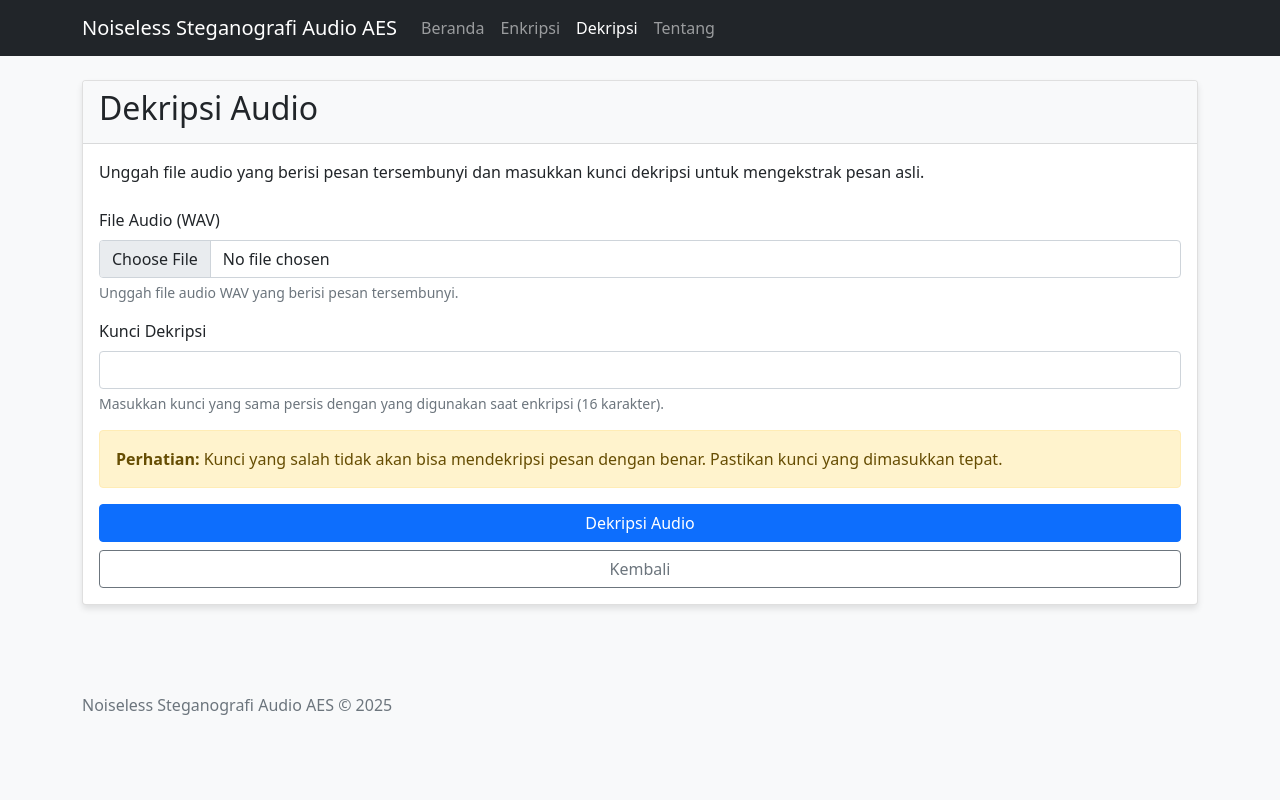
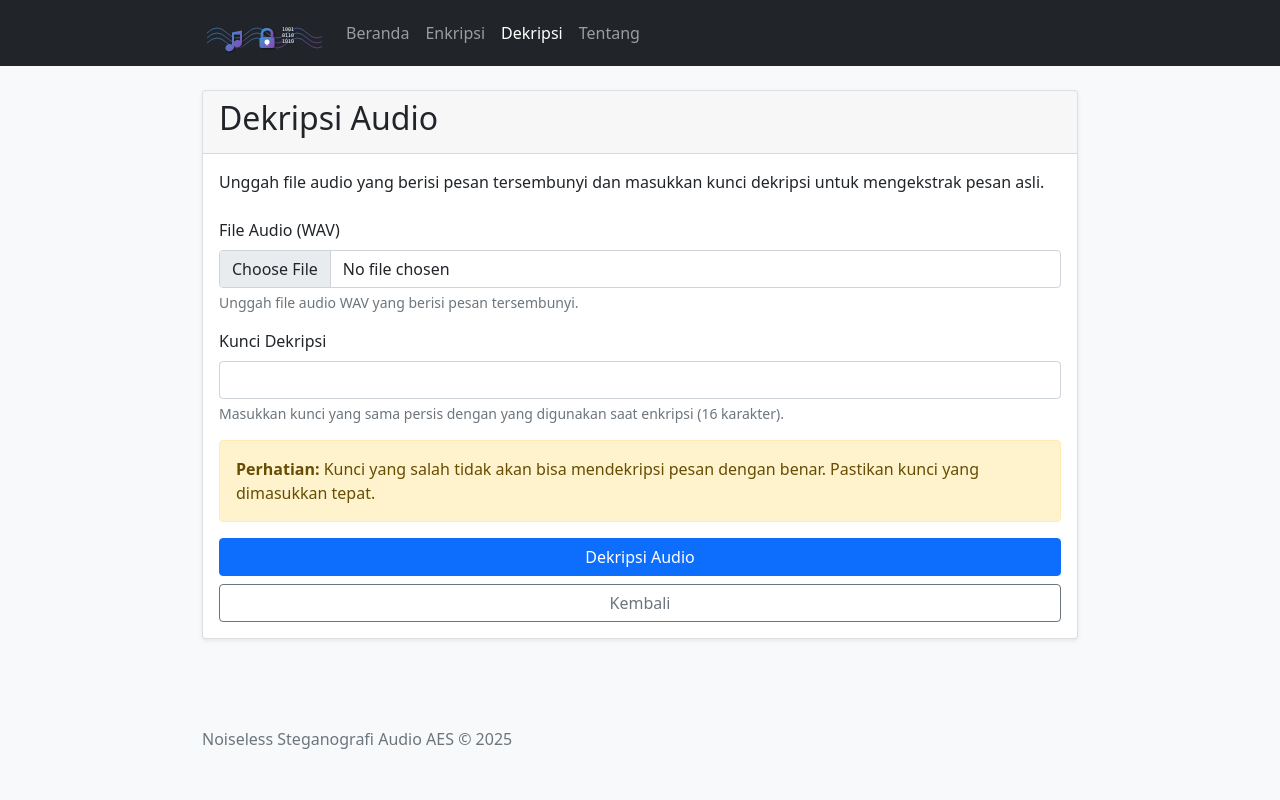
Before and after one commit to raoulhakim/aes-to-hex-to-biner-to-mapping-chord, a Flask app: page /decrypt in a window 1280 px wide. Run offline with Flask 3, Linux system fonts and the light colour scheme.

Commit message:
add logo

```diff
--- a/app/static/css/style.css
+++ b/app/static/css/style.css
@@ -11,15 +11,17 @@ body {
     margin-top: auto;
 }
 
+.container {
+    max-width: 900px;
+}
+
 .card {
-    box-shadow: 0 4px 6px rgba(0, 0, 0, 0.1);
+    box-shadow: 0 0.125rem 0.25rem rgba(0,0,0,0.075);
     margin-bottom: 1.5rem;
 }
 
 .card-header {
-    background-color: #f8f9fa;
-    border-bottom: 1px solid rgba(0, 0, 0, 0.125);
-    font-weight: 500;
+    background-color: rgba(0,0,0,0.03);
 }
 
 .jumbotron {
@@ -61,3 +63,50 @@ audio {
         padding: 1rem;
     }
 }
+
+/* Tabel hasil */
+.table-result {
+    font-size: 0.9rem;
+}
+
+.table-result .code {
+    font-family: monospace;
+    background-color: #f8f9fa;
+    padding: 0.2em 0.4em;
+    border-radius: 3px;
+}
+
+/* Form elements */
+textarea.form-control {
+    min-height: 120px;
+}
+
+/* Tampilan kunci */
+.key-display {
+    font-family: monospace;
+    letter-spacing: 1px;
+}
+
+/* Progress bar */
+.progress {
+    height: 20px;
+    margin-bottom: 1rem;
+}
+
+/* Logo */
+.navbar-brand {
+    display: flex;
+    align-items: center;
+    gap: 10px;
+}
+
+.app-logo {
+    height: 40px;
+    width: auto;
+}
+
+@media (max-width: 576px) {
+    .app-logo {
+        height: 30px;
+    }
+}
--- /dev/null
+++ b/app/static/js/main.js
@@ -0,0 +1,24 @@
+/**
+ * main.js - Fitur-fitur JavaScript dasar untuk aplikasi Noiseless Steganografi
+ */
+
+document.addEventListener('DOMContentLoaded', function() {
+    // Animasi logo saat halaman dimuat
+    const logo = document.querySelector('.app-logo');
+    if (logo) {
+        logo.style.transition = 'transform 0.5s ease-in-out';
+        logo.style.transform = 'scale(1.1)';
+
+        setTimeout(() => {
+            logo.style.transform = 'scale(1)';
+        }, 300);
+    }
+
+    // Tooltips Bootstrap (jika diperlukan nanti)
+    if (typeof bootstrap !== 'undefined' && bootstrap.Tooltip) {
+        const tooltipTriggerList = [].slice.call(document.querySelectorAll('[data-bs-toggle="tooltip"]'));
+        tooltipTriggerList.map(function (tooltipTriggerEl) {
+            return new bootstrap.Tooltip(tooltipTriggerEl);
+        });
+    }
+});
--- a/app/templates/base.html
+++ b/app/templates/base.html
@@ -7,11 +7,14 @@
     <link rel="stylesheet" href="https://cdn.jsdelivr.net/npm/bootstrap@5.1.0/dist/css/bootstrap.min.css">
     <link rel="stylesheet" href="https://cdn.jsdelivr.net/npm/bootstrap-icons@1.11.2/font/bootstrap-icons.min.css">
     <link rel="stylesheet" href="{{ url_for('static', filename='css/style.css') }}">
+    <link rel="icon" href="{{ url_for('static', filename='img/logo.svg') }}" type="image/svg+xml">
 </head>
 <body>
     <nav class="navbar navbar-expand-lg navbar-dark bg-dark">
         <div class="container">
-            <a class="navbar-brand" href="{{ url_for('index') }}">Noiseless Steganografi Audio AES</a>
+            <a class="navbar-brand" href="{{ url_for('index') }}">
+                <img src="{{ url_for('static', filename='img/logo.svg') }}" alt="Logo" class="app-logo">
+            </a>
             <button class="navbar-toggler" type="button" data-bs-toggle="collapse" data-bs-target="#navbarNav">
                 <span class="navbar-toggler-icon"></span>
             </button>
```
Also changed, not shown: app/static/img/logo.svg (added).
